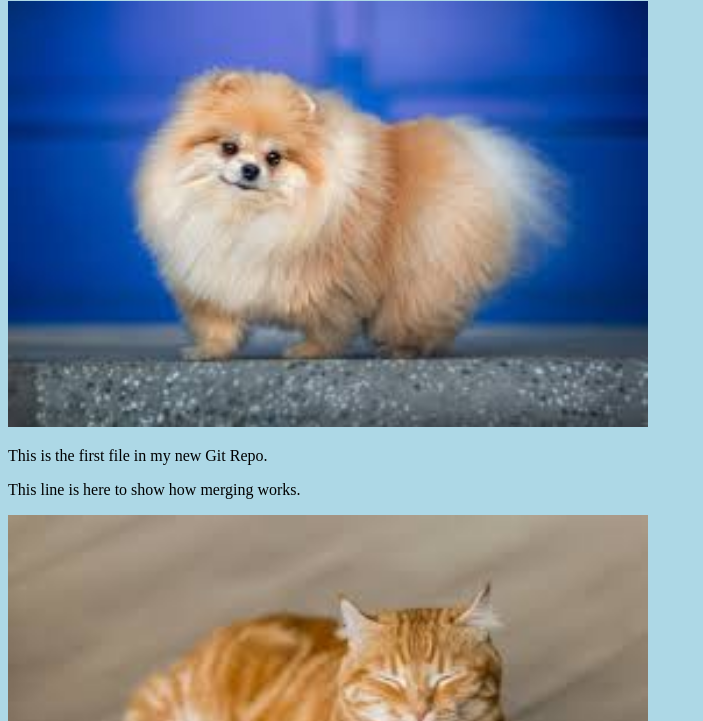
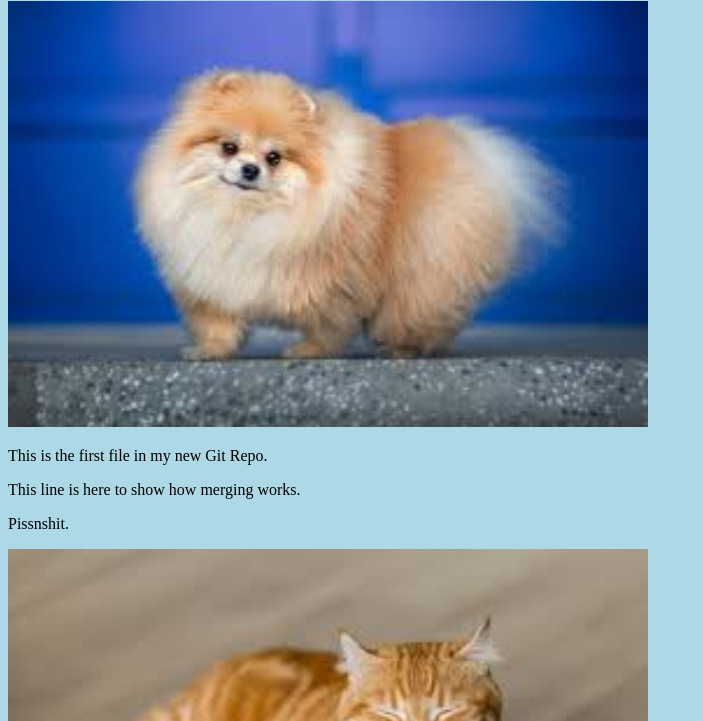
Before and after one commit to paleo-soup/hello-world, a plain HTML site: page index.html in a window 1280 px wide. Shown: the part 79-800 px from the top of the page, without its empty margins (0-703 px from the left). Drawn offline with Linux system fonts and the light colour scheme.

Commit message:
Update index.html added Pissnshit

```diff
--- a/index.html
+++ b/index.html
@@ -10,6 +10,7 @@
 <div><img src="img_hello_world.jpg" alt="Hello World from Space" style="width:100%;max-width:640px"></div>
 <p>This is the first file in my new Git Repo.</p>
 <p>This line is here to show how merging works.</p>
+<p>Pissnshit.</p>
 <div><img src="img_hello_git.jpg" alt="Hello Git" style="width:100%;max-width:640px"></div>
 
 </body>
```
